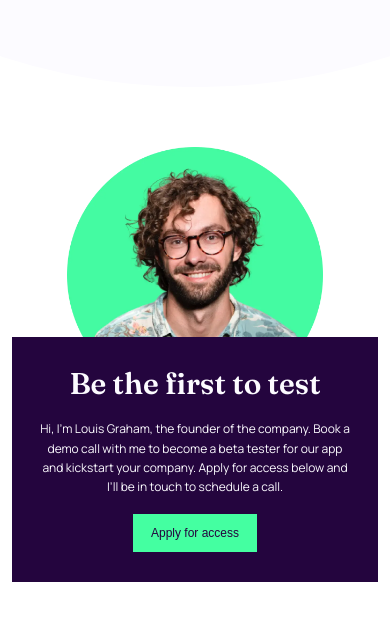
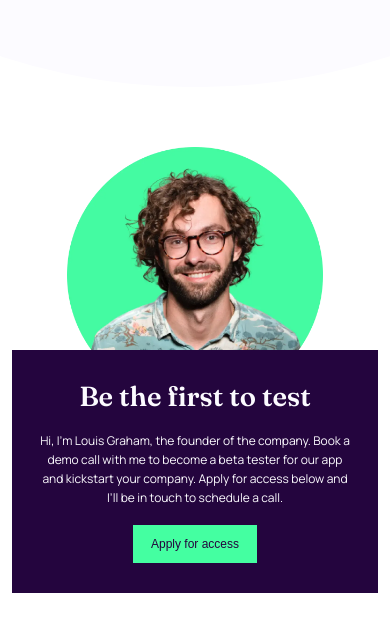
Before and after one commit to oaaj-digitals/Work-It, a plain HTML site: page index.html in a window 390 px wide. Shown: the part 1192-1835 px from the top of the page. Drawn offline with Linux system fonts and the light colour scheme.

Commit message:
Improve mobile view

```diff
--- a/static/css/styles.css
+++ b/static/css/styles.css
@@ -456,8 +456,8 @@ svg:hover > path {
 	}
 
 	.secondary-heading {
-		font-size: 5rem;
-		line-height: 5.8rem;
+		font-size: 4.6rem;
+		line-height: 5.4rem;
 	}
 
 	.tertiary-heading {
@@ -559,7 +559,7 @@ svg:hover > path {
 	}
 
 	.apply_div {
-		margin-top: -12rem;
+		margin-top: -15vw;
 		width: 100%;
 		position: static;
 		align-items: center;
```
